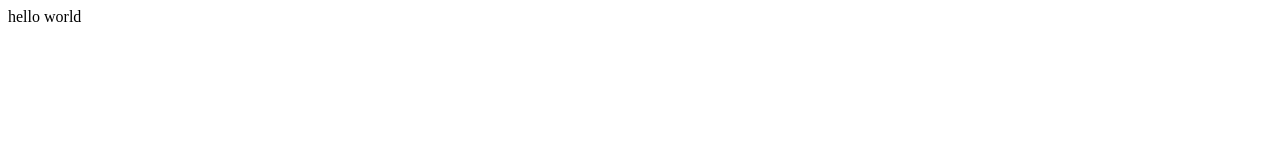
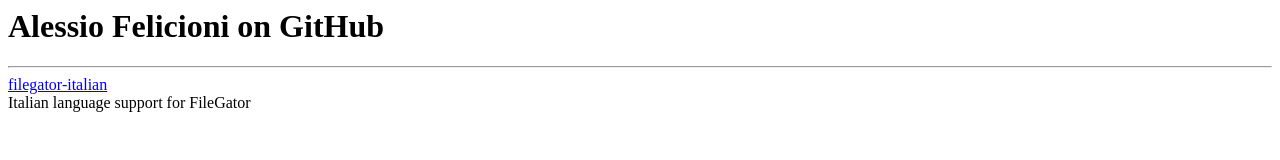
Before and after one commit to afelicioni/afelicioni.github.io, a plain HTML site: page index.html in a window 1280 px wide. Drawn offline with Linux system fonts and the light colour scheme.

Commit message:
Adds github filegator-italian repo

```diff
--- a/index.html
+++ b/index.html
@@ -1,8 +1,12 @@
 <html>
 <head>
-<title>hello world</title>
+<title>Alessio Felicioni on GitHub</title>
 </head>
 <body>
-hello world
+<h1>Alessio Felicioni on GitHub</h1>
+<hr />
+<a href="https://github.com/afelicioni/filegator-italian">filegator-italian</a><br />
+Italian language support for FileGator<br />
+<br />
 </body>
 </html>
```
